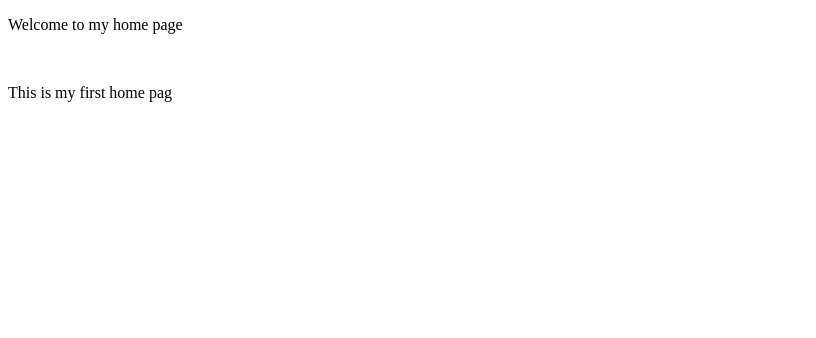
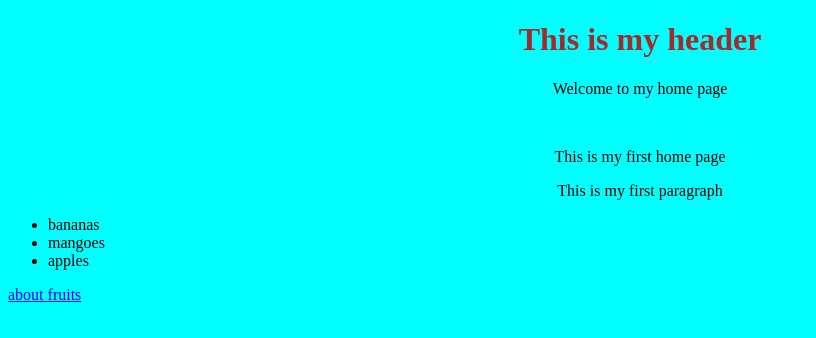
Before and after one commit to ElizabethNatasha/my-project, a plain HTML site: page index.html in a window 1280 px wide. Shown: the whole page, without its empty margins (0-816 px from the left). Drawn offline with Linux system fonts and the light colour scheme.

Commit message:
add 2 new files

```diff
--- a/index.html
+++ b/index.html
@@ -1,11 +1,22 @@
 <!DOCTYPE html>
 <html>
     <head>
+        <link rel="stylesheet" href="style.css">
+     </head>
         <title>Home page</title>
-    </head>
+     </head>
     <body>
-        <p> Welcome to my home page</p>
+      <h1>This is my header</h1>
+
+        <p class="new">Welcome to my home page</p>
         <br>
-        <p> This is my first home pag </p>
+        <p>This is my first home page </p>
+     <p>This is my first paragraph</p>
+     <ul>
+    <li>bananas</li>
+    <li>mangoes</li>
+    <li>apples</li>
+     </ul>
+     <a href="about.html">about fruits</a>
     </body>
 </html>
--- /dev/null
+++ b/style.css
@@ -0,0 +1,13 @@
+body{
+    background-color: aqua;
+}
+h1{
+    color: brown;
+    text-align: center;
+}
+p{
+    color:black;
+}
+p{
+    text-align: center;
+}
```
Also changed, not shown: about.html (added, +7 -0 lines), 1 other file.
